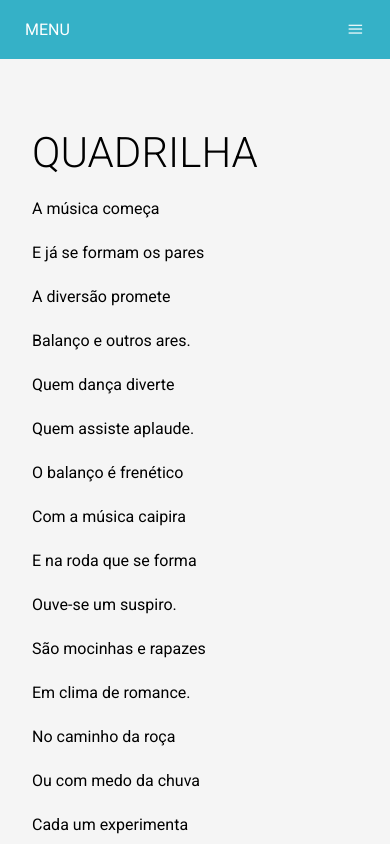
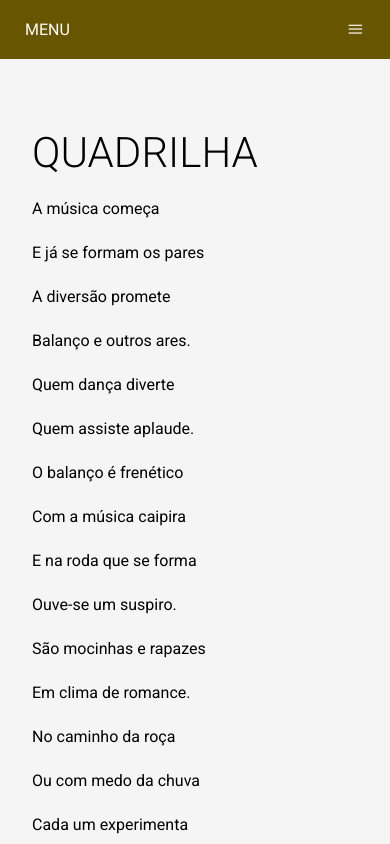
Before and after one commit to wendellGJ/Contos, a plain HTML site: page index.html in a window 390 px wide. Shown: the top 844 px of the page. Drawn offline with nearby package versions, Linux system fonts and the light colour scheme.

Commit message:
ajustado cor na responsividade

```diff
--- a/css/style.css
+++ b/css/style.css
@@ -95,7 +95,7 @@ nav a#toggle-btn {
     text-align: left;
     width: 100%;
     text-indent: 25px;
-    background: #35b1c7;
+    background: #685500;
     color: #ffffff;
   }
   nav a:hover {
@@ -113,7 +113,7 @@ nav a#toggle-btn {
   }
   nav a#toggle-btn {
     display: block;
-    background: #35b1c7;
+    background: #685500;
     color: #ffffff;
     width: 100%;
     position: relative;
```
